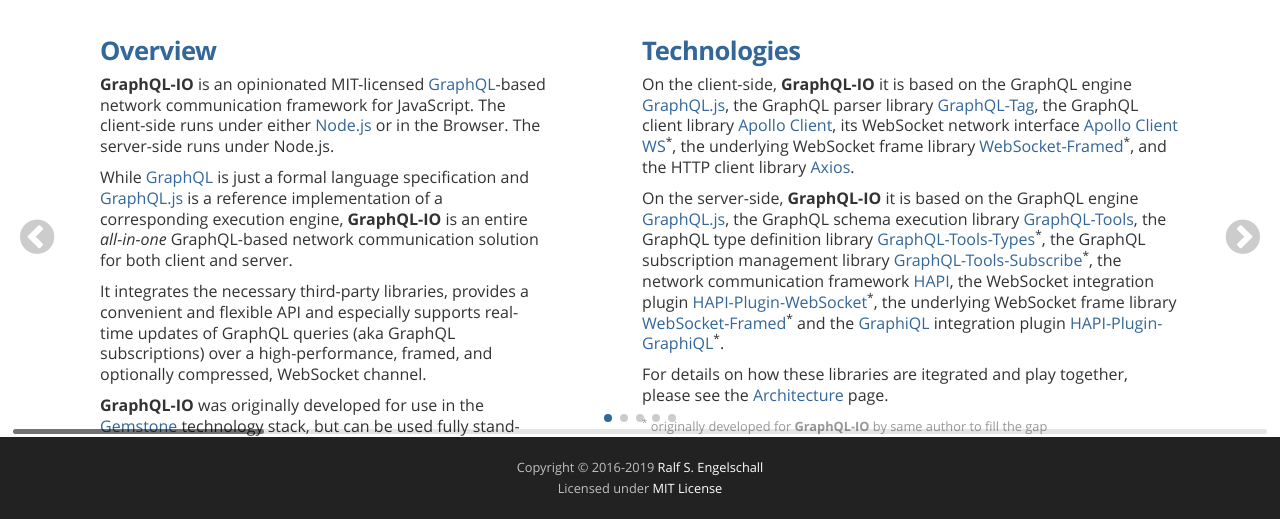
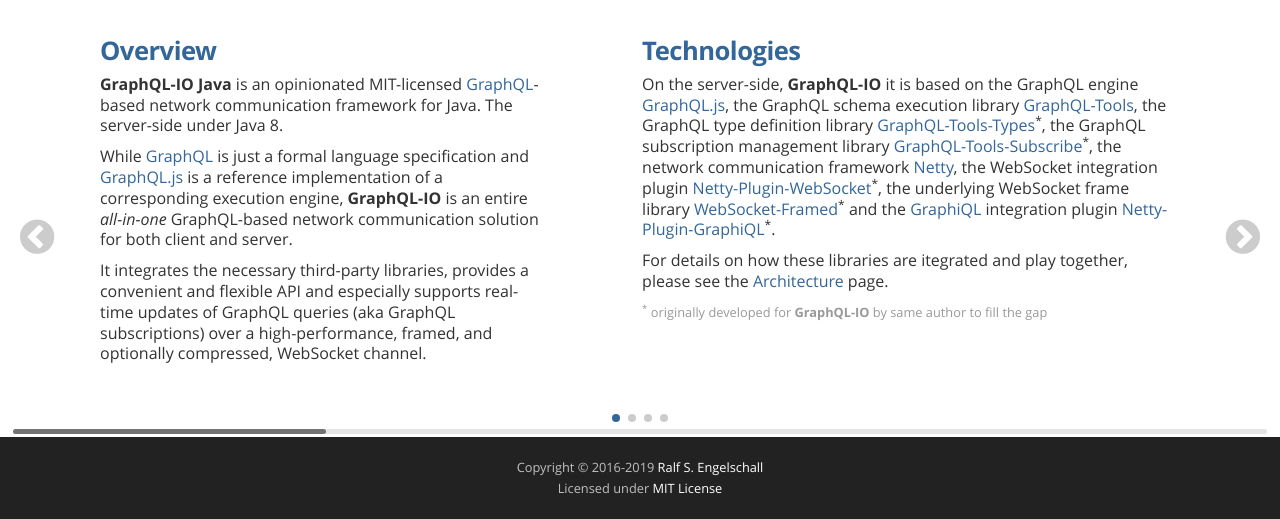
Before and after one commit to msg-systems/graphql-io-java-website, a website: page index.html in a window 1280 px wide. Shown: the part 324-843 px from the top of the page. Drawn offline with Linux system fonts and the light colour scheme.

Commit message:
Add Text for Landing Page

```diff
--- a/index.html
+++ b/index.html
@@ -51,9 +51,9 @@
                                 <div class="g-col-5-12">
                                     <div class="headline">Overview</div>
                                     <p>
-                                        <b>GraphQL-IO</b> is an opinionated MIT-licensed <a href="http://graphql.org/">GraphQL</a>-based
-                                        network communication framework for JavaScript. The client-side runs under either <a href="https://nodejs.org/">Node.js</a> or
-                                        in the Browser. The server-side runs under Node.js.
+                                        <b>GraphQL-IO Java </b> is an opinionated MIT-licensed <a href="http://graphql.org/">GraphQL</a>-based
+                                        network communication framework for Java.
+                                        The server-side under Java 8.
                                     </p>
                                     <p>
                                         While <a href="http://graphql.org/">GraphQL</a> is just a formal language
@@ -68,31 +68,19 @@
                                         updates of GraphQL queries (aka GraphQL subscriptions) over a high-performance, framed,
                                         and optionally compressed, WebSocket channel.
                                     </p>
-                                    <p>
-                                        <b>GraphQL-IO</b> was originally developed for use in the <a href="http://gemstonejs.com/">Gemstone</a>
-                                        technology stack, but can be used fully stand-alone and independent of it.
-                                    </p>
                                 </div>
                                 <div class="g-off-1-12 g-col-6-12">
                                     <div class="headline">Technologies</div>
                                     <p>
-                                        On the client-side, <b>GraphQL-IO</b> it is based on the GraphQL engine <a href="http://graphql.org/graphql-js/">GraphQL.js</a>,
-                                        the GraphQL parser library <a href="https://github.com/apollographql/graphql-tag">GraphQL-Tag</a>,
-                                        the GraphQL client library <a href="https://github.com/apollographql/apollo-client">Apollo Client</a>,
-                                        its WebSocket network interface <a href="https://github.com/rse/apollo-client-ws">Apollo Client WS</a><sup>*</sup>,
-                                        the underlying WebSocket frame library <a href="https://github.com/rse/websocket-framed">WebSocket-Framed</a><sup>*</sup>,
-                                        and the HTTP client library <a href="https://github.com/mzabriskie/axios">Axios</a>.
-                                    </p>
-                                    <p>
-                                        On the server-side, <b>GraphQL-IO</b> it is based on the GraphQL engine <a href="http://graphql.org/graphql-js/">GraphQL.js</a>,
-                                        the GraphQL schema execution library <a href="http://dev.apollodata.com/tools/graphql-tools/">GraphQL-Tools</a>,
-                                        the GraphQL type definition library <a href="https://github.com/rse/graphql-tools-types">GraphQL-Tools-Types</a><sup>*</sup>,
-                                        the GraphQL subscription management library <a href="https://github.com/rse/graphql-tools-subscribe">GraphQL-Tools-Subscribe</a><sup>*</sup>,
-                                        the network communication framework <a href="https://hapijs.com">HAPI</a>,
-                                        the WebSocket integration plugin <a href="https://github.com/rse/hapi-plugin-websocket">HAPI-Plugin-WebSocket</a><sup>*</sup>,
-                                        the underlying WebSocket frame library <a href="https://github.com/rse/websocket-framed">WebSocket-Framed</a><sup>*</sup>
+                                        On the server-side, <b>GraphQL-IO</b> it is based on the GraphQL engine <a href="https://github.com/graphql-java/graphql-java">GraphQL.js</a>,
+                                        the GraphQL schema execution library <a href="https://github.com/graphql-java-kickstart/graphql-java-tools">GraphQL-Tools</a>,
+                                        the GraphQL type definition library <a href="https://github.com/Thinkenterprise/graphql-tools-types-java">GraphQL-Tools-Types</a><sup>*</sup>,
+                                        the GraphQL subscription management library <a href="https://github.com/Thinkenterprise/graphql-tools-subscribe-java">GraphQL-Tools-Subscribe</a><sup>*</sup>,
+                                        the network communication framework <a href="https://netty.io">Netty</a>,
+                                        the WebSocket integration plugin <a href="https://github.com/Thinkenterprise/netty-plugin-websocket">Netty-Plugin-WebSocket</a><sup>*</sup>,
+                                        the underlying WebSocket frame library <a href="https://github.com/Thinkenterprise/websocket-framed-java">WebSocket-Framed</a><sup>*</sup>
                                         and the <a href="https://github.com/graphql/graphiql">GraphiQL</a> integration plugin
-                                        <a href="https://github.com/rse/hapi-plugin-graphiql">HAPI-Plugin-GraphiQL</a><sup>*</sup>.
+                                        <a href="https://github.com/Thinkenterprise/netty-plugin-graphiql">Netty-Plugin-GraphiQL</a><sup>*</sup>.
                                     </p>
                                     <p>
                                         For details on how these libraries are itegrated and play together, please see
@@ -104,26 +92,7 @@
                                 </div>
                             </div>
                         </div>
-                        <div class="swiper-slide slide2" data-hash="presentation">
-                            <div class="g-row" style="width: 100%;">
-                                <div class="g-col-12-12">
-                                    <div class="headline">Presentation</div>
-                                    <p/>
-                                    The following is an off-site recording of a 50-minute presentation from EnterJS 2018, showing you
-                                    the difference between REST, GraphQL and GraphQL-IO at the coding-level. It also shows you
-                                    GraphQL-IO's query subscriptions and allows you to get an impression how
-                                    GraphQL-IO feels like in real applications.
-                                    <p/>
-                                    <div class="video">
-                                        <iframe width="960" height="540"
-                                            src="https://www.youtube.com/embed/IYaeJSmBNhI?rel=0&amp;showinfo=0"
-                                            frameborder="0" allow="autoplay; encrypted-media"
-                                            allowfullscreen>
-                                        </iframe>
-                                    </div>
-                                </div>
-                            </div>
-                        </div>
+
                         <div class="swiper-slide slide3" data-hash="sample">
                             <div class="g-row" style="width: 100%;">
                                 <div class="g-col-9-12">
```
